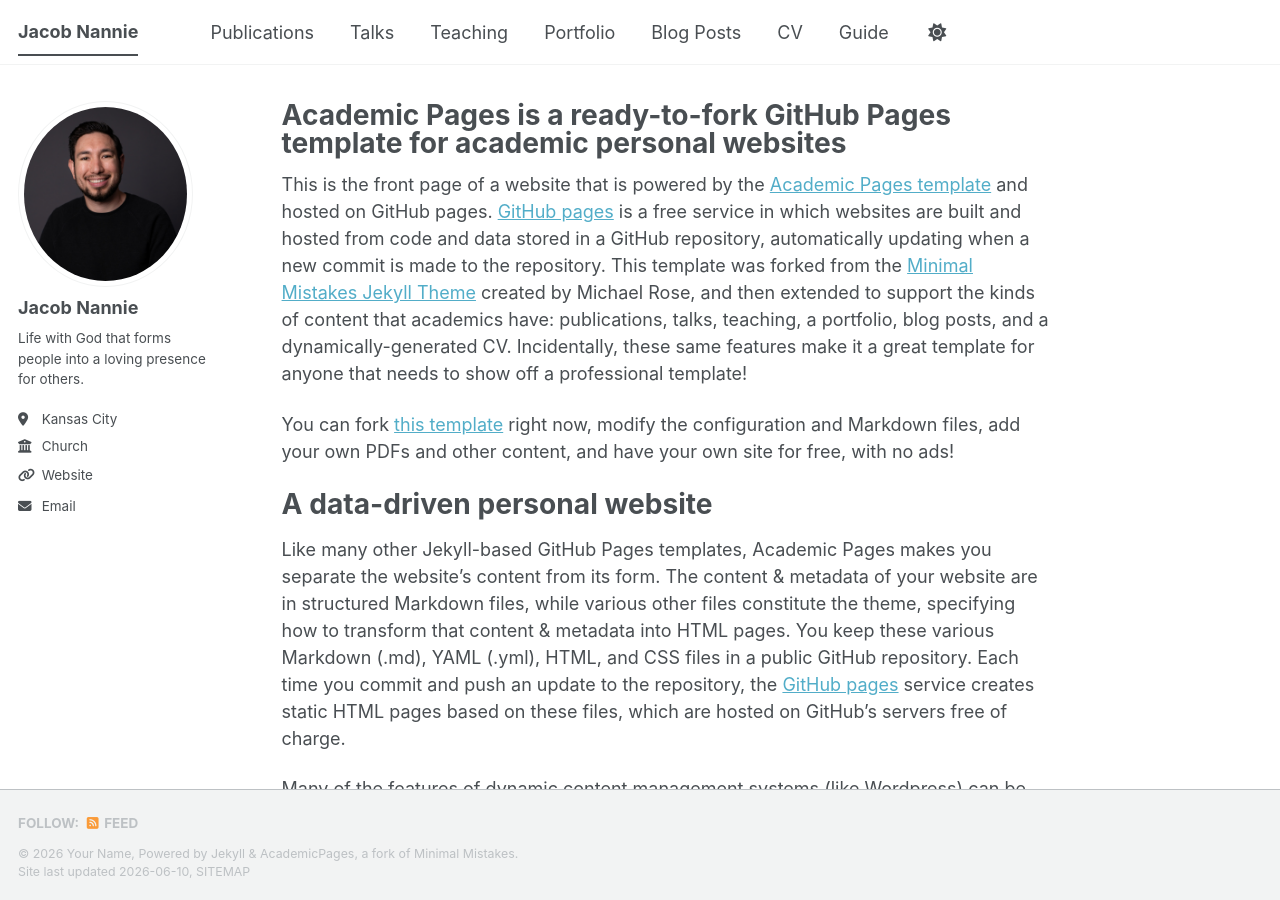
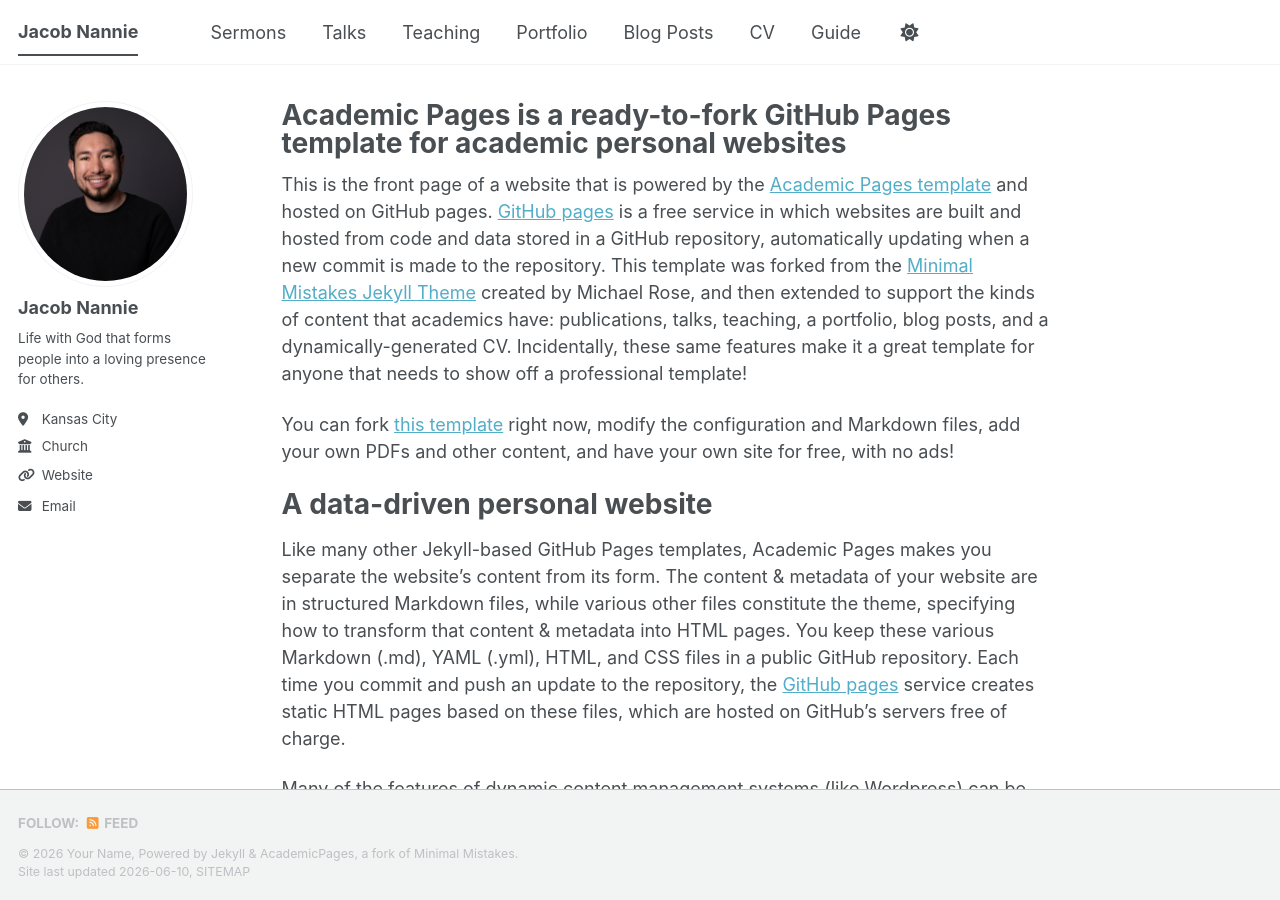
Before and after one commit to jacob-nannie/personal-blog, a Jekyll site: the page built from _pages/about.md, in a window 1280 px wide and 900 px high. Built offline with Jekyll 4.4.1, drawn with Linux system fonts in a browser that asks for light colours; a script bundle is joined from its source files by our own code; library files that are not in the unit come from our copies.

Commit message:
Update navigation.yml

```diff
--- a/_data/navigation.yml
+++ b/_data/navigation.yml
@@ -8,8 +8,8 @@
 #      Markdown formatted page while the second is generated using JSON.
 
 main:
-  - title: "Publications"
-    url: /publications/
+  - title: "Sermons"
+    url: /sermons/
 
   - title: "Talks"
     url: /talks/
```
